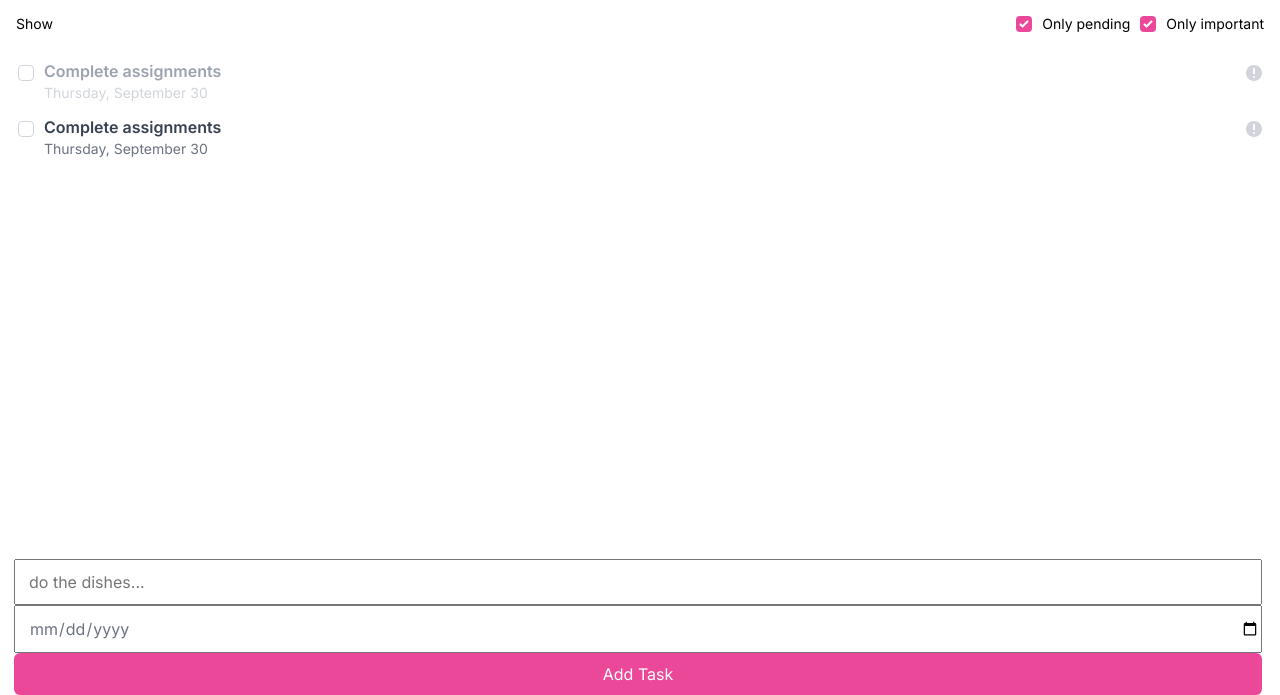
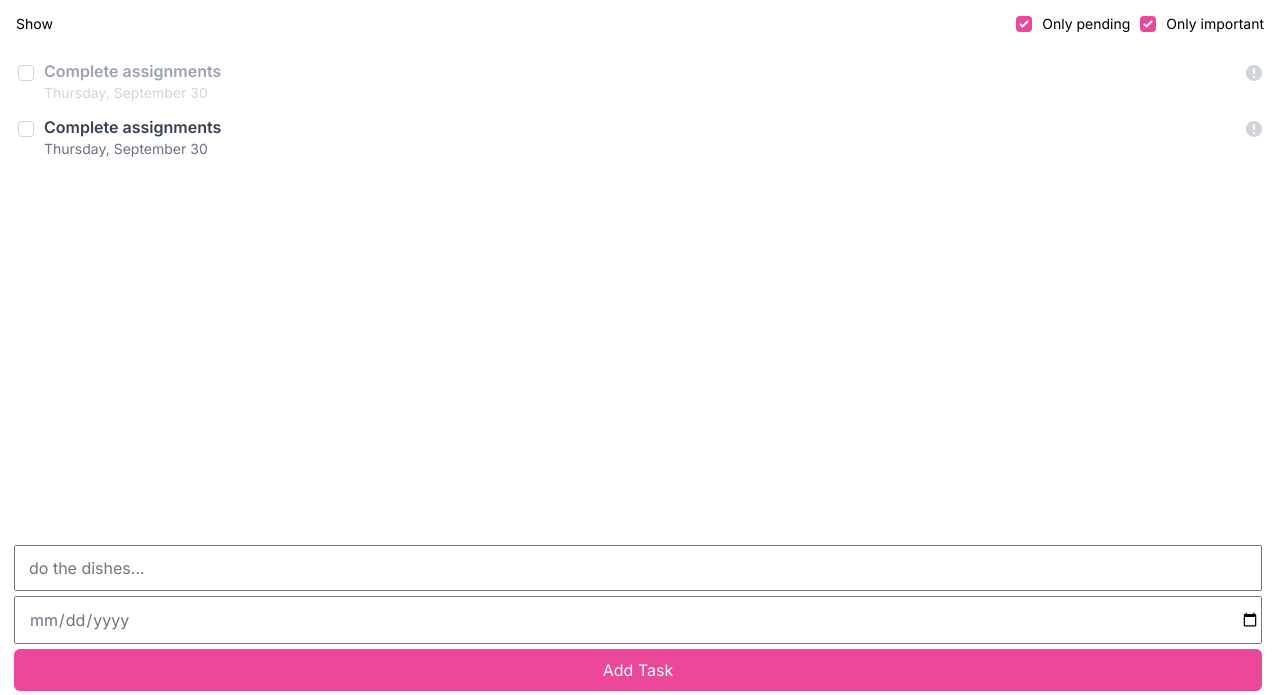
Before and after one commit to jewelazo/doable, a plain HTML site: page templates/pages/task-home.html in a window 1280 px wide. Shown: the part 105-800 px from the top of the page. Drawn offline with Linux system fonts and the light colour scheme.

Commit message:
fix bug to style inputs

```diff
--- a/assets/stylesheets/components/task-home.css
+++ b/assets/stylesheets/components/task-home.css
@@ -92,7 +92,7 @@ li{
     display: grid;
     gap: 12px;
     overflow-y: auto;
-    margin-bottom: 300px;
+    margin-bottom: 400px;
 }
 .card{
     position: relative;
@@ -157,8 +157,8 @@ li{
     bottom: 0;
     width: 100%;
     display: grid;
-    padding-right: 18px;
-    padding-left: 14px;
+    padding: 4px 18px 4px 14px;
+    gap: 5px;
 }
 .mg-btn input{
     font-style: normal;
```
